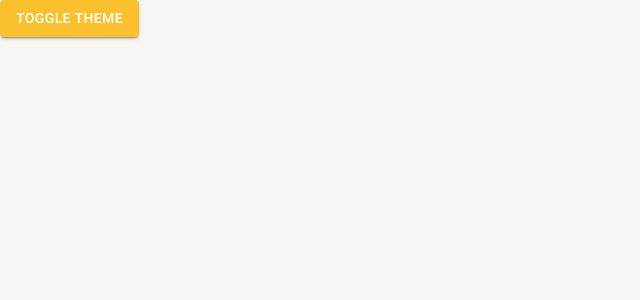
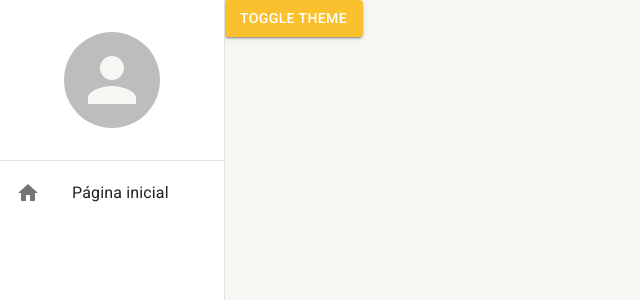
Before and after one commit to estaeldev/react-materialui-typescript, a React (Create React App) app: page /pagina-inicial in a window 1280 px wide. Shown: the top 300 px of the page, without its empty margins (0-640 px from the left). Built offline with nearby package versions, Linux system fonts and the light colour scheme.

Commit message:
feat: adicionando menu-lateral

```diff
--- a/src/App.tsx
+++ b/src/App.tsx
@@ -1,5 +1,6 @@
 import { BrowserRouter } from "react-router-dom"
 import { AppRoutes } from "./routes"
+import { MenuLateral } from "./shared/components"
 import { AppThemeProvider } from "./shared/contexts"
 
 export const App = () => {
@@ -7,7 +8,9 @@
     return (
         <AppThemeProvider>
             <BrowserRouter>
-                <AppRoutes />
+                <MenuLateral >
+                    <AppRoutes />
+                </MenuLateral>
             </BrowserRouter>
         </AppThemeProvider>
     )
--- a/src/shared/components/index.ts
+++ b/src/shared/components/index.ts
@@ -1 +1 @@
-export {}
+export * from "./menu-lateral/MenuLateral"
--- /dev/null
+++ b/src/shared/components/menu-lateral/MenuLateral.tsx
@@ -0,0 +1,36 @@
+import { Avatar, Box, Divider, Drawer, Icon, List, ListItemButton, ListItemIcon, ListItemText, useTheme } from "@mui/material"
+import { PropsWithChildren } from "react"
+
+export const MenuLateral: React.FC<PropsWithChildren> = ({children}) => {
+
+    const theme = useTheme()
+
+    return (
+        <>
+            <Drawer variant="permanent">
+                <Box width={theme.spacing(28)} height="100%" display="flex" flexDirection="column">
+
+                    <Box width="100%" height={theme.spacing(20)} display="flex" alignItems="center" justifyContent="center">
+                        <Avatar sx={{width: theme.spacing(12), height: theme.spacing(12)}}/>
+                    </Box>
+
+                    <Divider />
+
+                    <Box flex={1}>
+                        <List>
+                            <ListItemButton>
+                                <ListItemIcon> <Icon>home</Icon> </ListItemIcon>
+                                <ListItemText primary="Página inicial" />
+                            </ListItemButton>
+                        </List>
+
+                    </Box>
+                </Box>
+            </Drawer>
+            <Box height={"100vh"} marginLeft={theme.spacing(28)}>
+                {children}
+            </Box>
+        </>
+    )
+
+}
```
